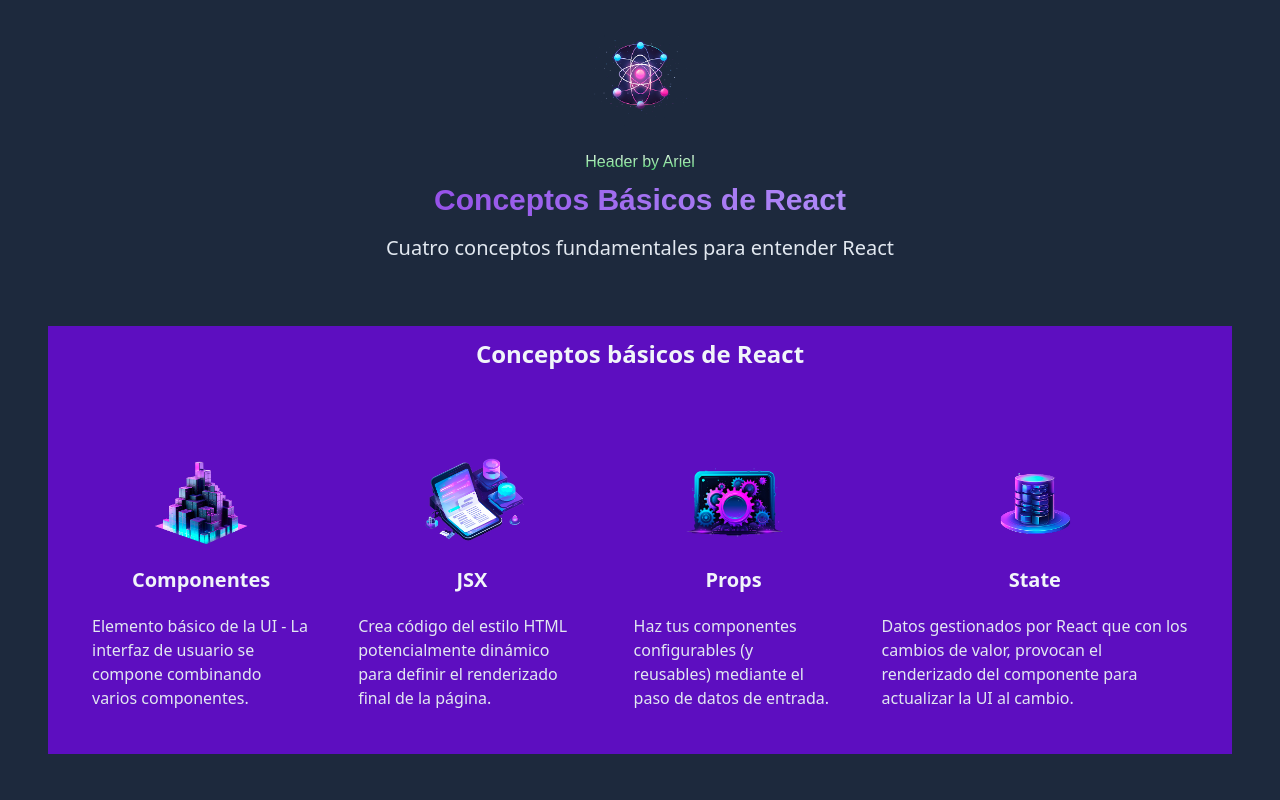
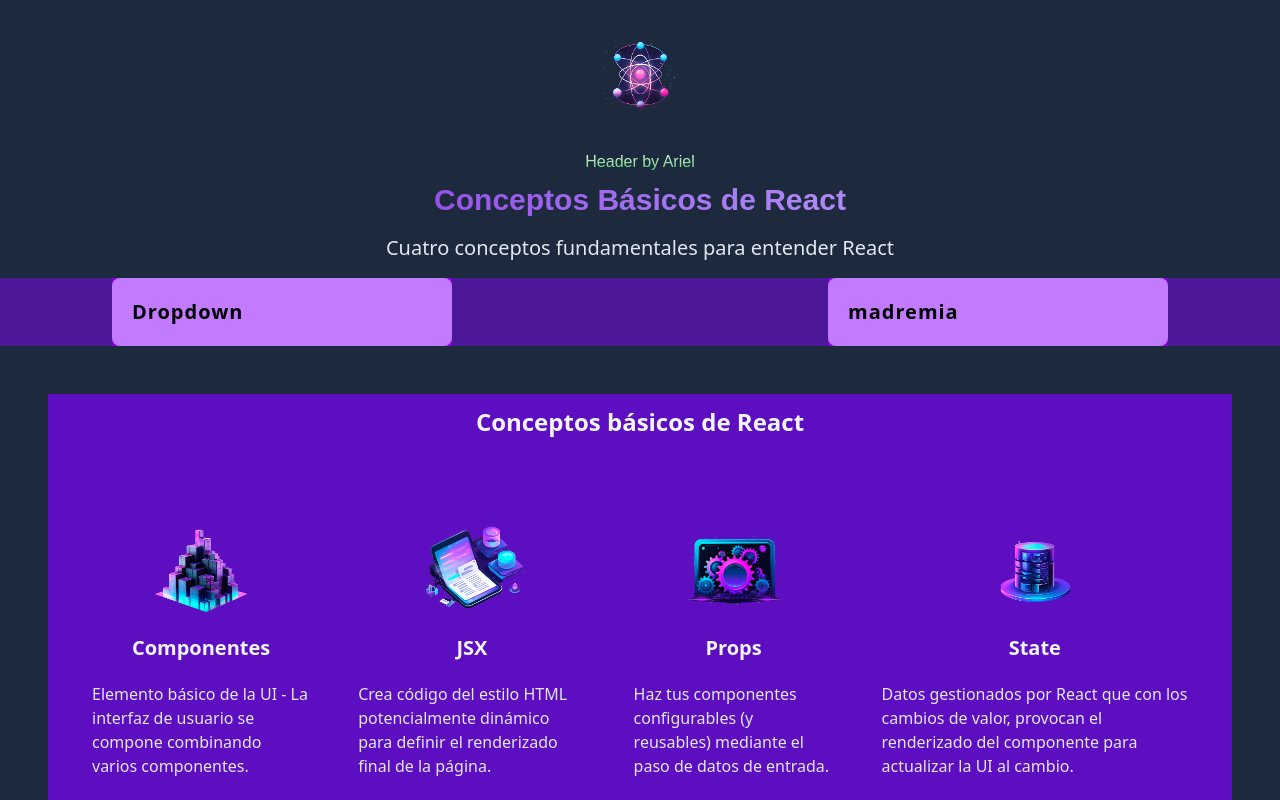
Before and after one commit to ArielSempertegui/web-simple, a Next.js app: page / in a window 1280 px wide. Shown: the top 800 px of the page. Built offline with nearby package versions, Linux system fonts and the light colour scheme; a web font is replaced by a local one.

Commit message:
Punto de control 3

```diff
--- a/app/page.tsx
+++ b/app/page.tsx
@@ -2,13 +2,18 @@
 import Header from '@/components/header'
 import CoreConcept from '@/components/core-concept';
 import TabExampleSection from '@/components/tab-example-section';
+import Dropdown from '@/components/dropdown';
 
 export default function Home() {
   return (
     <>
       <Header />
+      <nav className="flex flex-col md:flex-row bg-violet-900 justify-center md:justify-between">
+        <Dropdown menuText="Dropdown" />
+        <Dropdown menuText="madremia" />
+      </nav>
       <CoreConcept />
-      <TabExampleSection></TabExampleSection>
+      <TabExampleSection />
     </>
   );
 }
--- a/components/core-concept.tsx
+++ b/components/core-concept.tsx
@@ -2,7 +2,6 @@
 import { CORE_CONCEPTS } from '@/scripts/data';
 
 export default function CoreConcept(){
-
     return(
         <>
             <section id="conceptos" className="flex flex-col m-12 justify-center bg-violet-800 min-w-44">
@@ -19,8 +18,6 @@
         </>
     )
 }
-
-
 
 export function CoreConceptListItem({
         image, title, description
--- /dev/null
+++ b/components/dropdown.tsx
@@ -0,0 +1,40 @@
+'use client'
+import { useState } from 'react'
+import Link from 'next/link'
+
+export default function Dropdown({menuText}:{menuText: string}) {
+
+    const list = [
+        { href: '/', label: 'Home',},
+        { href: '/prueba1', label: 'Prueba 1',},
+        { href: '/prueba2', label: 'Prueba 2',}
+    ]
+    const [isOpen, setOpen] = useState(false)
+    const handleClick = () => setOpen(prev => !prev)
+    const handleBlur = () => setTimeout(() => setOpen(false), 100)
+
+  return (
+    <>
+        <div className="mx-auto md:mx-28 relative flex flex-col items-center w-[340px] bg-purple-700">
+            <button
+                className="bg-purple-400 p-4 w-full flex items-center justify-between font-bold text-xl rounded-lg tracking-wider border-4 border-transparent active:border-white active:text-white duration-300"
+                onClick={handleClick}
+                onBlur={handleBlur}
+            >
+                {menuText}
+            </button>
+            {isOpen && (
+                <div className="absolute top-20 w-full bg-pink-950 p-4 rounded-lg z-10">
+                    {list.map(item =>
+                        <div key={item.label}
+                            className="flex w-full justify-between hover:bg-blue-400 cursor-pointer rounded-r-lg border-l-transparent hover:border-l-white border-l-4"
+                        >
+                            <Link href={item.href} className="flex-1 text-xl text-white rounded-md px-3 py-2">{item.label}</Link>
+                        </div>
+                    )}
+                </div>
+            )}
+        </div>
+    </>
+  )
+}
--- a/components/header.tsx
+++ b/components/header.tsx
@@ -2,7 +2,6 @@
 import Image from 'next/image'
 
 export default function Header() {
-
   return (
     <>
       <header id="cabecera" className="flex flex-col items-center justify-center">
```
